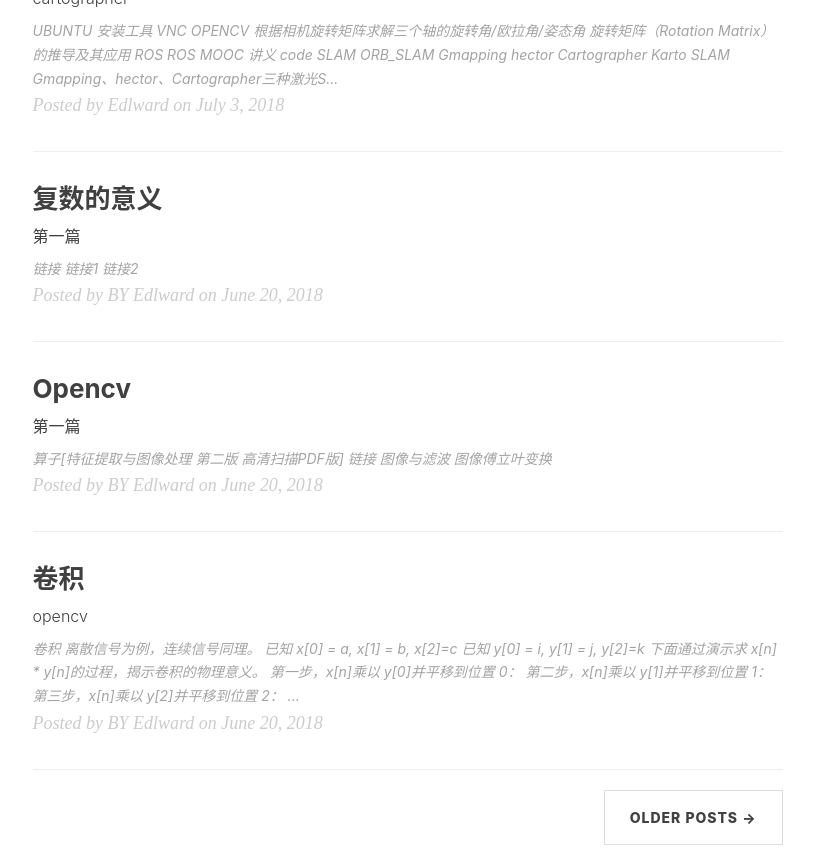
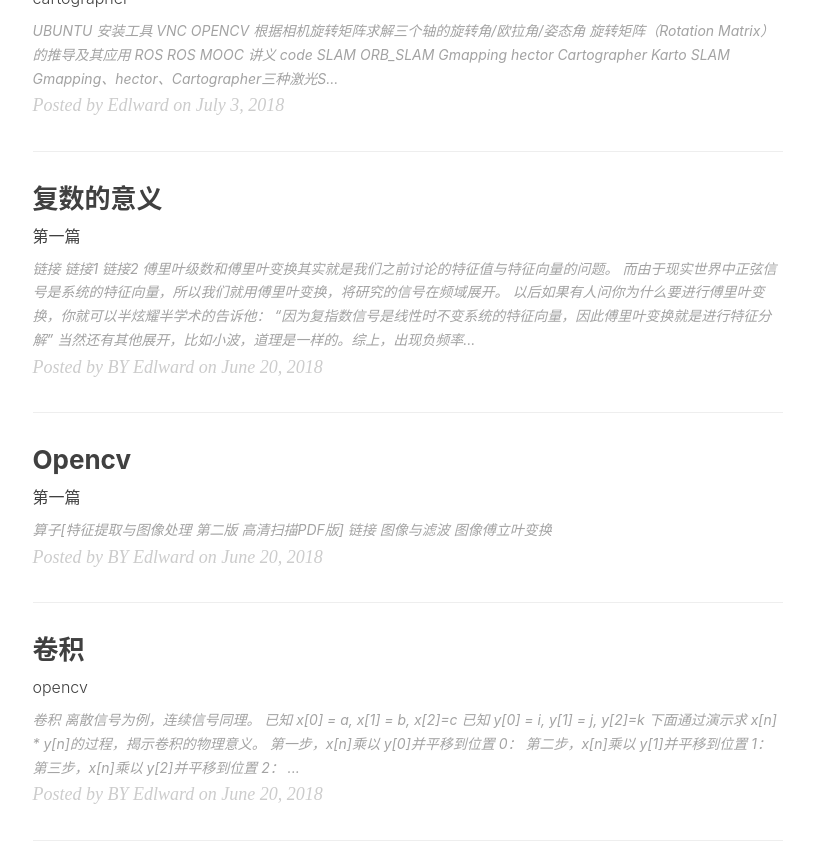
Before and after one commit to gary-robotics/dlward, a Jekyll site: the page built from index.html, in a window 1280 px wide and 900 px high, scrolled down 1806 px, cut to the strip 0-856 px from the top of the window. Shown: the whole strip, without its empty margins (135-949 px from the left). Built offline with Jekyll 4.4.1, drawn with Linux system fonts in a browser that asks for light colours; nearby versions of some CDN libraries; the list of posts is cut into pages by our own code.

Commit message:
Update 2018-06-20-复数的意义-2018.markdown

```diff
--- a/_posts/2018-06-20-复数的意义-2018.markdown
+++ b/_posts/2018-06-20-复数的意义-2018.markdown
@@ -13,3 +13,7 @@ tags:                               #标签
 ## 链接
 [链接1](http://www.ruanyifeng.com/blog/2012/09/imaginary_number.html)
 [链接2](https://betterexplained.com/articles/a-visual-intuitive-guide-to-imaginary-numbers/)
+
+傅里叶级数和傅里叶变换其实就是我们之前讨论的特征值与特征向量的问题。<br/><br/> 而由于现实世界中正弦信号是系统的特征向量，所以我们就用傅里叶变换，将研究的信号在频域展开。<br/><br/> 以后如果有人问你为什么要进行傅里叶变换，你就可以半炫耀半学术的告诉他： &ldquo;因为复指数信号是线性时不变系统的特征向量，因此傅里叶变换就是进行特征分解&rdquo; 当然还有其他展开，比如小波，道理是一样的。综上，出现负频率的根本原因就是傅里叶级数（变换）的最小单位是复指数信号，如果用傅里叶级数的另一种形式，把信号表示为一系列正余弦信号的组合，就不存在负频率了。<br/><br/> 即 &ldquo;原信号 = 子信号1 + 子信号2&rdquo;。
+
+[](https://blog.csdn.net/qzhou961/article/details/51425916)
```
